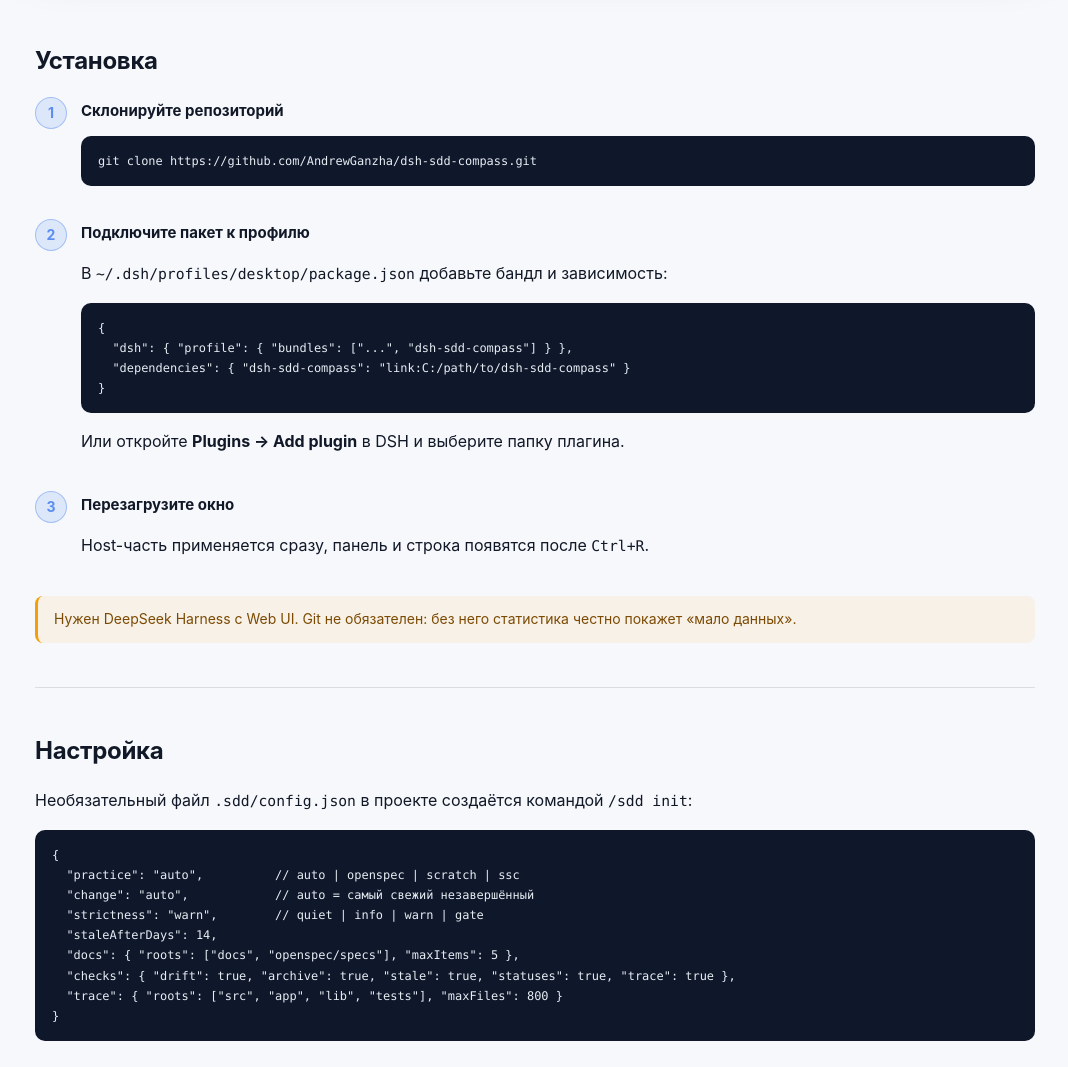
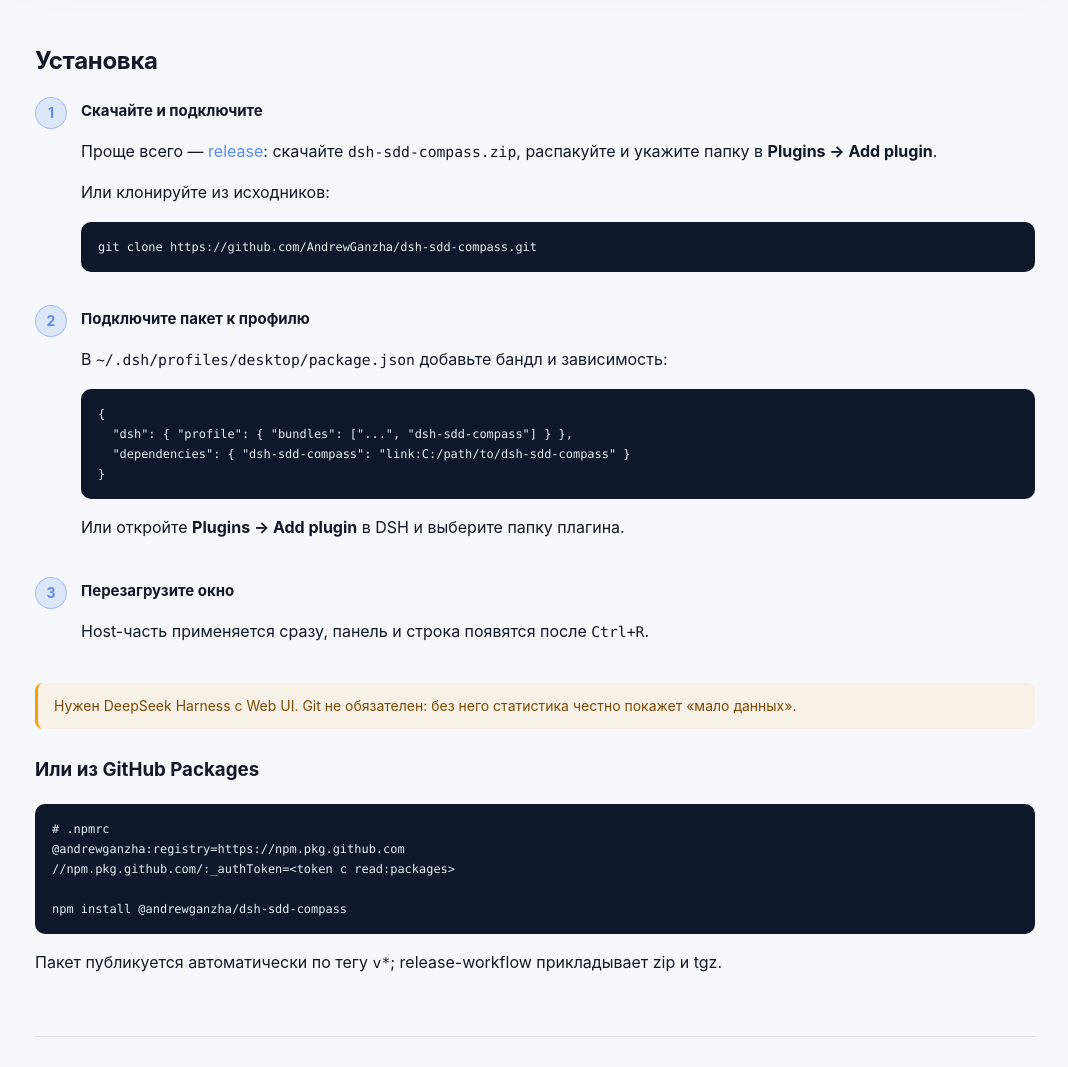
Before and after one commit to AndrewGanzha/dsh-sdd-compass, a website: page docs/index.html in a window 1280 px wide. Shown: the part 1733-2800 px from the top of the page, without its empty margins (105-1173 px from the left). Drawn offline with Linux system fonts and the light colour scheme.

Commit message:
build: release workflow, GitHub Packages and packaged install (v0.11.0)
- release workflow on v* tags: npm pack, publish @andrewganzha/dsh-sdd-compass
  to GitHub Packages and attach zip + tgz to the GitHub release
- README and landing page describe release and package installs
- package files keep only docs/DETAIL.md (58 kB tarball)

```diff
--- a/client.js
+++ b/client.js
@@ -5,7 +5,7 @@ window.__ModuleLoader__.load({
     const h = React.createElement
 
     const ROUTE = 'api/sdd'
-    const VERSION = '0.10.8'
+    const VERSION = '0.11.0'
     const POLL_MS = 20_000
     const C = {
       ok: '#22c55e',
--- a/docs/index.html
+++ b/docs/index.html
@@ -126,8 +126,9 @@
         <img src="https://github.com/AndrewGanzha/dsh-sdd-compass/actions/workflows/ci.yml/badge.svg" alt="CI" height="16">
       </a>
       <span class="badge"><b>MIT</b> лицензия</span>
-      <span class="badge"><b>v0.10.8</b></span>
+      <span class="badge"><b>v0.11.0</b></span>
       <span class="badge">OpenSpec · Scratch · SSC</span>
+      <a class="badge" href="https://github.com/AndrewGanzha/dsh-sdd-compass/releases"><b>Скачать release</b> →</a>
     </div>
     <img class="shot" src="screenshots/panel.png" alt="Панель SDD-компаса: действия, замечания и документы">
     <div class="caption">Вкладка «Сейчас»: действия и три главных замечания. Справка убрана в «Ещё».</div>
@@ -165,7 +166,10 @@
     <h2>Установка</h2>
     <ol class="steps">
       <li>
-        <h3>Склонируйте репозиторий</h3>
+        <h3>Скачайте и подключите</h3>
+        <p>Проще всего — <a href="https://github.com/AndrewGanzha/dsh-sdd-compass/releases">release</a>:
+          скачайте <code>dsh-sdd-compass.zip</code>, распакуйте и укажите папку в <b>Plugins → Add plugin</b>.</p>
+        <p>Или клонируйте из исходников:</p>
         <pre><code>git clone https://github.com/AndrewGanzha/dsh-sdd-compass.git</code></pre>
       </li>
       <li>
@@ -183,6 +187,14 @@
       </li>
     </ol>
     <div class="note">Нужен DeepSeek Harness с Web UI. Git не обязателен: без него статистика честно покажет «мало данных».</div>
+
+    <h3 style="margin-top:26px">Или из GitHub Packages</h3>
+    <pre><code># .npmrc
+@andrewganzha:registry=https://npm.pkg.github.com
+//npm.pkg.github.com/:_authToken=&lt;token с read:packages&gt;
+
+npm install @andrewganzha/dsh-sdd-compass</code></pre>
+    <p>Пакет публикуется автоматически по тегу <code>v*</code>; release-workflow прикладывает zip и tgz.</p>
   </section>
 
   <section>
--- a/package.json
+++ b/package.json
@@ -1,6 +1,6 @@
 {
   "name": "dsh-sdd-compass",
-  "version": "0.10.8",
+  "version": "0.11.0",
   "description": "SDD compass for DeepSeek Harness: shows the current spec-driven change phase, the next step, documentation to read and drift findings in the composer dock",
   "type": "module",
   "license": "MIT",
@@ -33,7 +33,7 @@
     "cordis.patch.yml",
     "src",
     "locale/*.json",
-    "docs",
+    "docs/DETAIL.md",
     "icon.svg"
   ],
   "dsh": {
```
Also changed, not shown: .github/workflows/release.yml (added), README.md.
